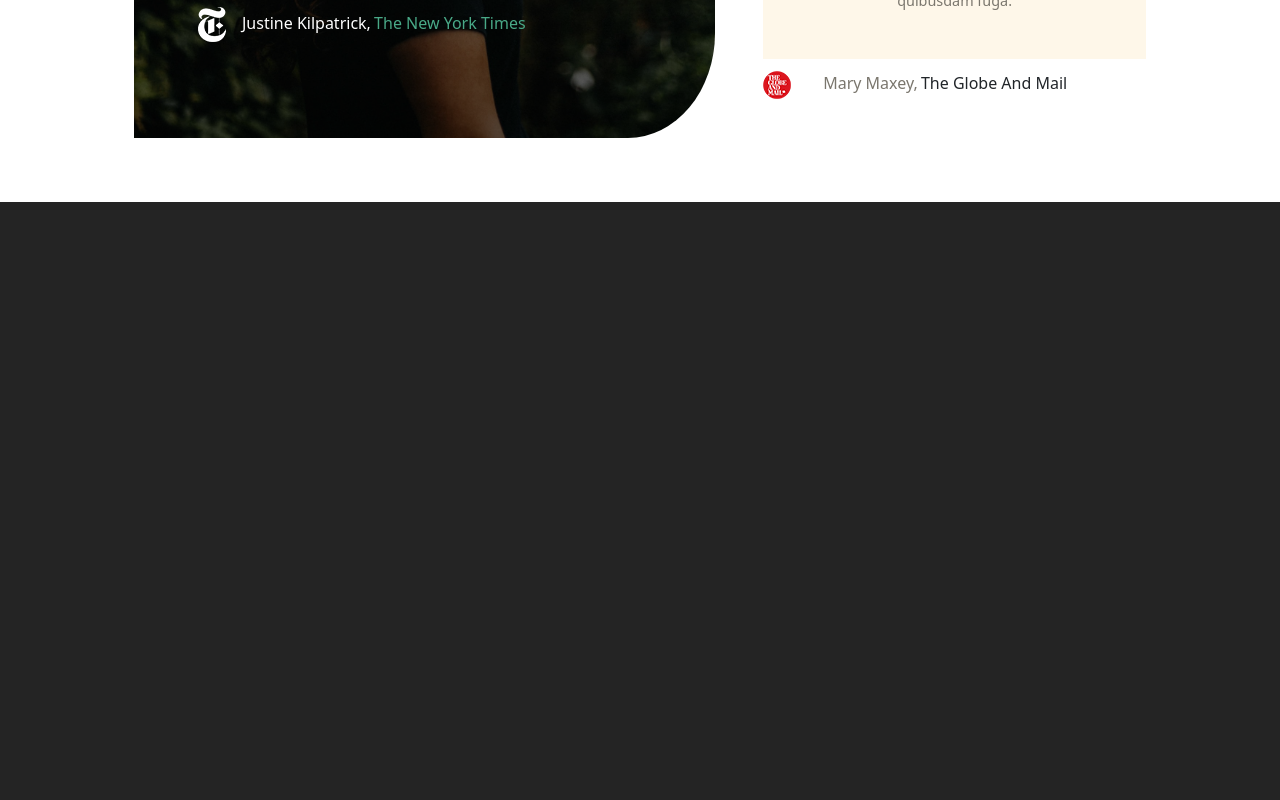
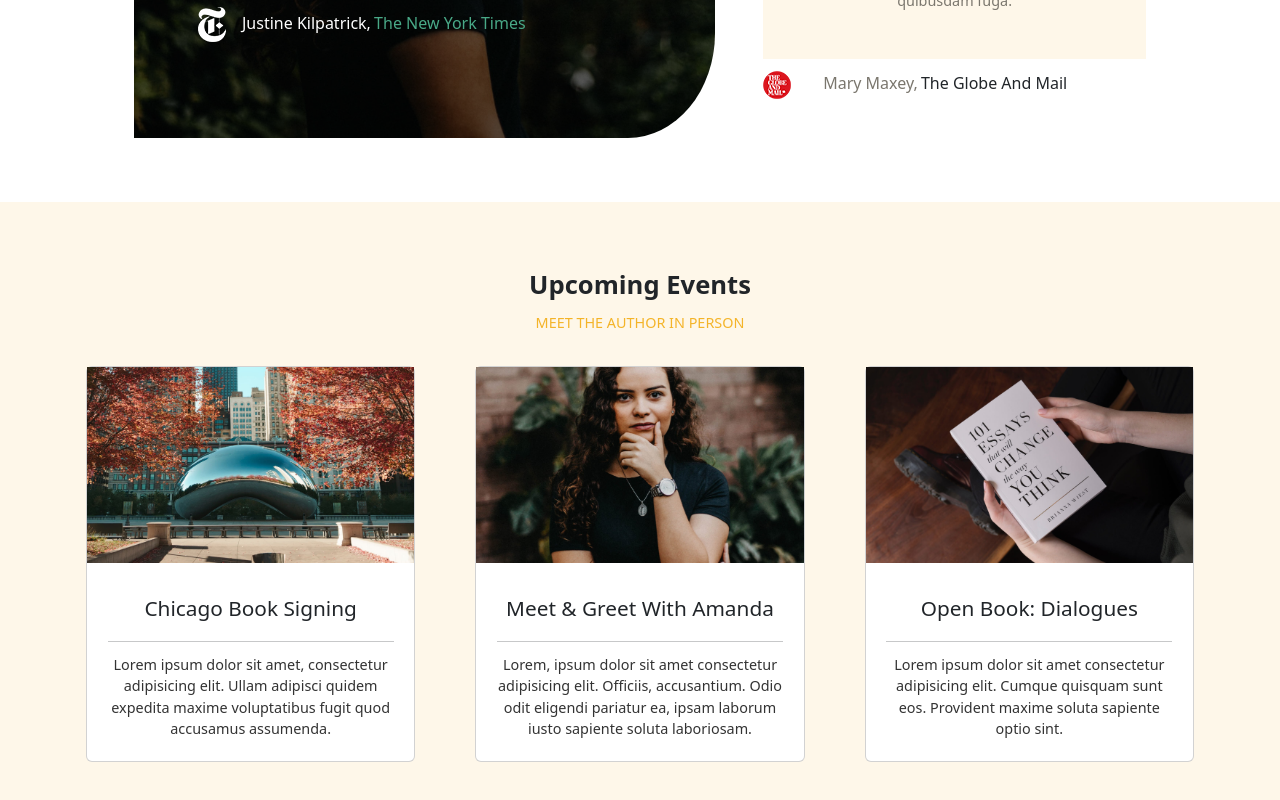
Before and after one commit to giovannimariaciclosi/proj-html-vuejs, a Vue app: page / in a window 1280 px wide. Shown: the part 2577-3377 px from the top of the page. Before the commit the page ends 2779 px from the top, so only its background shows below. Built offline with nearby package versions, Linux system fonts and the light colour scheme; a web font is replaced by a local one.

Commit message:
feat: upcoming events section completed

```diff
--- a/src/App.vue
+++ b/src/App.vue
@@ -4,6 +4,7 @@ import MeetTheAuthor from './components/MeetTheAuthor.vue';
 import Brands from './components/Brands.vue';
 import Audiobook from './components/Audiobook.vue';
 import Testimonials from './components/Testimonials.vue';
+import UpcomingEvents from './components/UpcomingEvents.vue';
 
 export default {
   data() {
@@ -16,7 +17,8 @@ export default {
     MeetTheAuthor,
     Brands,
     Audiobook,
-    Testimonials
+    Testimonials,
+    UpcomingEvents
   },
 }
 
@@ -28,6 +30,7 @@ export default {
   <Brands></Brands>
   <Audiobook></Audiobook>
   <Testimonials></Testimonials>
+  <UpcomingEvents></UpcomingEvents>
 </template>
 
 <style lang="scss" scoped></style>
--- /dev/null
+++ b/src/components/UpcomingEvents.vue
@@ -0,0 +1,97 @@
+<script>
+export default {
+  name: "UpcomingEvents",
+  data() {
+    return {
+      upcomingEvents: [
+        {
+          image: "event-05.jpg",
+          title: "Chicago Book Signing",
+          text: "Lorem ipsum dolor sit amet, consectetur adipisicing elit. Ullam adipisci quidem expedita maxime voluptatibus fugit quod accusamus assumenda."
+        },
+        {
+          image: "event-04.jpg",
+          title: "Meet & Greet With Amanda",
+          text: "Lorem, ipsum dolor sit amet consectetur adipisicing elit. Officiis, accusantium. Odio odit eligendi pariatur ea, ipsam laborum iusto sapiente soluta laboriosam."
+        },
+        {
+          image: "event-07.jpg",
+          title: "Open Book: Dialogues",
+          text: " Lorem ipsum dolor sit amet consectetur adipisicing elit. Cumque quisquam sunt eos. Provident maxime soluta sapiente optio sint."
+        },
+      ],
+    };
+  },
+}
+</script>
+Provident maxime soluta sapiente optio sint a, aut incidunt dolore laboriosam quo doloremque perferendis debitis odit illo error.
+<template>
+  <div class="main-container">
+    <div class="container">
+      <div class="title">Upcoming Events</div>
+      <div class="subtitle">MEET THE AUTHOR IN PERSON</div>
+
+      <div class="card-container">
+        <div v-for="event in upcomingEvents" class="card">
+          <img :src="'../../public/img/' + event.image" :alt="event.title">
+          <div class="card-inner">
+            <div class="card-title">{{ event.title }}</div>
+            <hr>
+            <div class="card-subtitle">{{ event.text }}</div>
+          </div>
+        </div>
+      </div>
+    </div>
+  </div>
+</template>
+
+<style lang="scss" scoped>
+.main-container {
+  background-color: #fef7e9;
+
+  .container {
+    padding: 4em 1em;
+    text-align: center;
+
+    .title {
+      font-size: 1.6em;
+      font-weight: bold;
+    }
+
+    .subtitle {
+      padding-top: .5em;
+      color: #f4b429;
+      font-size: .9em;
+    }
+
+    .card-container {
+      padding-top: 2em;
+      display: flex;
+      flex-flow: row wrap;
+      justify-content: space-between;
+      gap: 20px;
+
+      .card {
+        width: calc(100% / 3 - 20px * 2);
+
+        display: flex;
+        flex-direction: column;
+        gap: 10px;
+
+        .card-inner {
+          padding: 1.3em;
+
+          .card-title {
+            font-size: 1.3em;
+          }
+
+          .card-subtitle {
+            color: #333333;
+            font-size: .9em;
+          }
+        }
+      }
+    }
+  }
+}
+</style>
```
